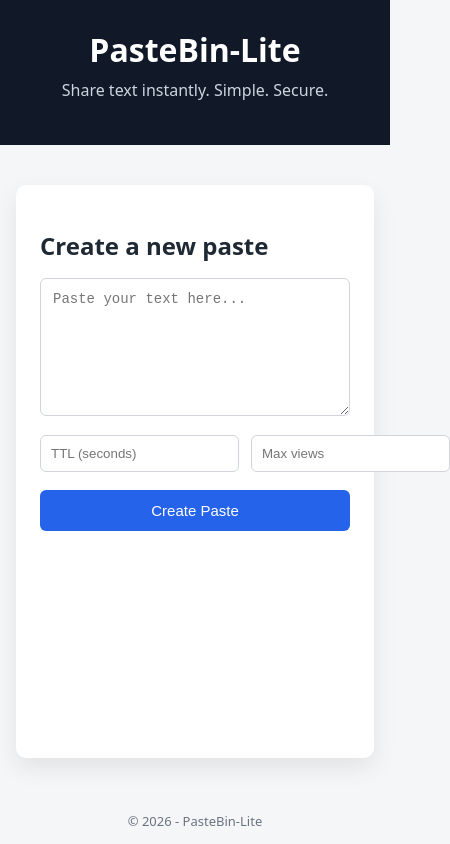
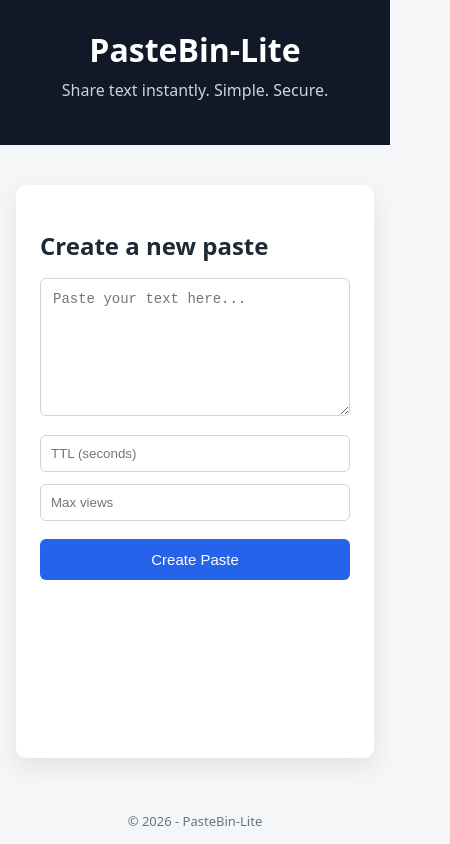
Before and after one commit to avinashsaroj01/TxtShare, a React (Create React App) app in the folder frontend/txtpaste/: page / in a window 390 px wide. Shown: the whole page, 450 px wide, since content can reach past the window. Built offline with nearby package versions, Linux system fonts and the light colour scheme.

Commit message:
fixed responsiveness

```diff
--- a/frontend/txtpaste/src/components/CreatePaste.css
+++ b/frontend/txtpaste/src/components/CreatePaste.css
@@ -74,3 +74,9 @@ button:hover {
   margin-top: 12px;
   color: #dc2626;
 }
+
+@media (max-width: 600px) {
+  .row {
+    flex-direction: column;
+  }
+}
```
